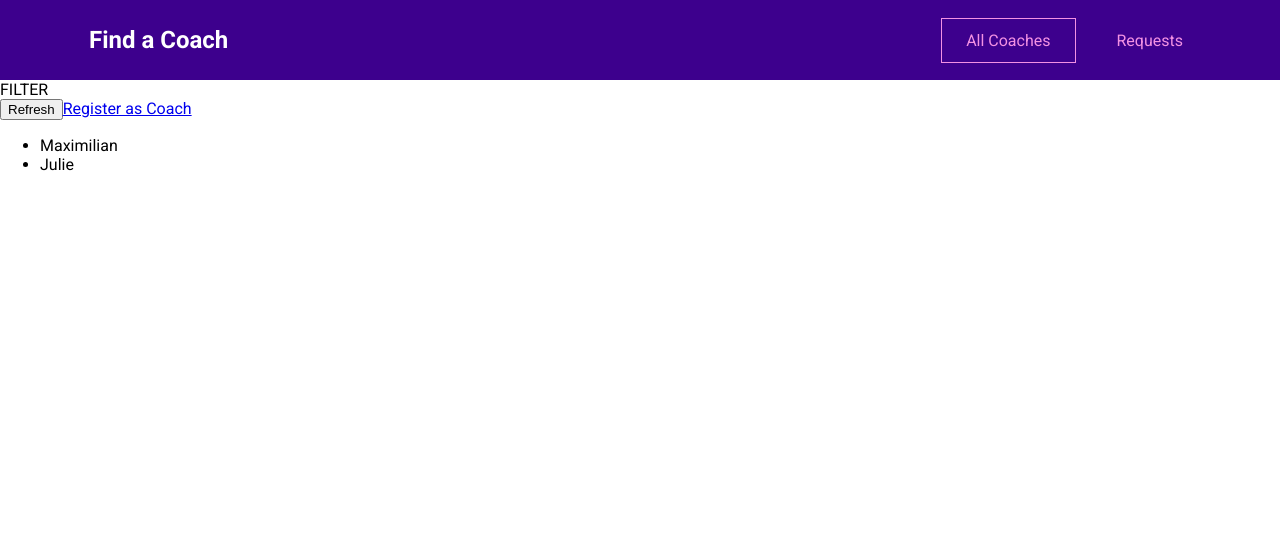
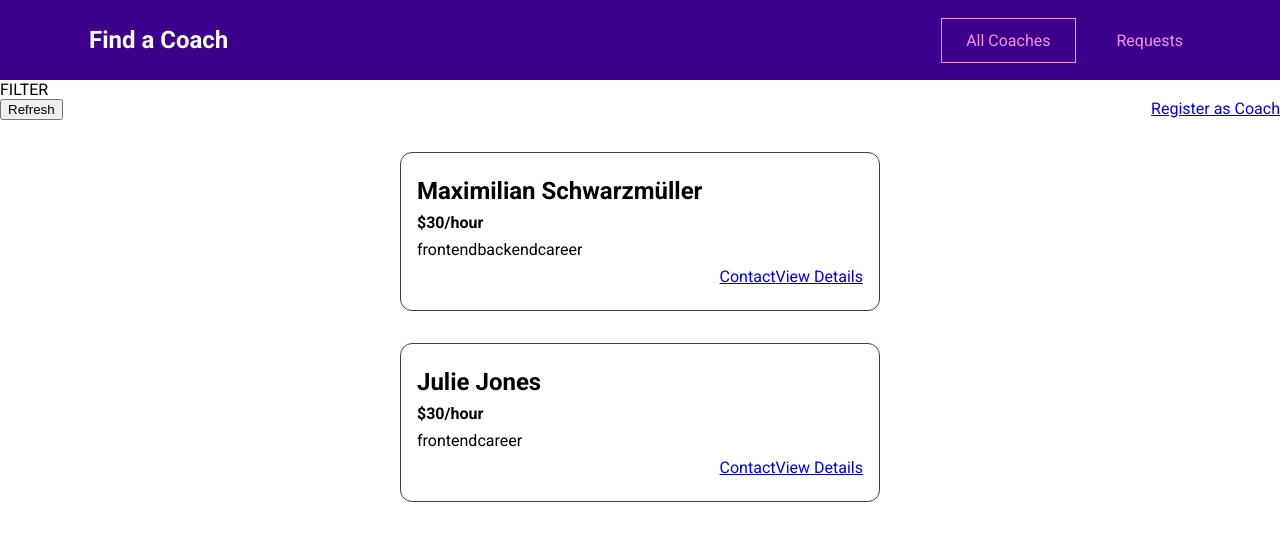
Before and after one commit to AbdallahRagab7/coach-app, a Vue app: page /coaches in a window 1280 px wide. Shown: the top 540 px of the page. Built offline with nearby package versions, Linux system fonts and the light colour scheme.

Commit message:
Work on CoachList , add CoachItem

```diff
--- /dev/null
+++ b/src/components/coaches/CoachItem.vue
@@ -0,0 +1,57 @@
+<template>
+  <li>
+    <h3>{{ fullName }}</h3>
+    <h4>${{ rate }}/hour</h4>
+    <div>
+      <span v-for="area in areas" :key="area">{{ area }}</span>
+    </div>
+    <div class="actions">
+      <router-link :to="coachContactLink">Contact</router-link>
+      <router-link :to="coachDetailsLink">View Details</router-link>
+    </div>
+  </li>
+</template>
+
+<script>
+export default {
+  props: ['id', 'firstName', 'lastName', 'rate', 'areas'],
+  computed: {
+    fullName() {
+      return this.firstName + ' ' + this.lastName;
+    },
+    coachContactLink() {
+      return this.$route.path + '/' + this.id + '/contact' // /coaches/c1/contact
+    },
+    coachDetailsLink() {
+      return this.$route.path + '/' + this.id; // /coaches/c1
+    }
+  }
+}
+</script>
+
+<style scoped>
+li {
+  margin: 1rem 0;
+  border: 1px solid #424242;
+  border-radius: 12px;
+  padding: 1rem;
+}
+
+h3 {
+  font-size: 1.5rem;
+}
+
+h3,
+h4 {
+  margin: 0.5rem 0;
+}
+
+div {
+  margin: 0.5rem 0;
+}
+
+.actions {
+  display: flex;
+  justify-content: flex-end;
+}
+</style>
--- a/src/pages/coaches/CoachesList.vue
+++ b/src/pages/coaches/CoachesList.vue
@@ -6,10 +6,18 @@
       <button>Refresh</button>
       <router-link to="/register">Register as Coach</router-link>
     </div>
+    <!-- coach data can't be access by vuex because its local (using for loop)
+    so u should use props to pass it from coachList to CoachItem -->
     <ul v-if="hasCoaches">
-      <li v-for="coach in filteredCoaches" :key="coach.id">
-        {{ coach.firstName }}
-      </li>
+      <coach-item
+        v-for="coach in filteredCoaches"
+        :key="coach.id"
+        :id="coach.id"
+        :first-name="coach.firstName"
+        :last-name="coach.lastName"
+        :rate="coach.hourlyRate"
+        :areas="coach.areas"
+      ></coach-item>
     </ul>
     <h3 v-else>No coaches found.</h3>
   </section>
@@ -17,14 +25,39 @@
 </template>
 
 <script>
+import CoachItem from '../../components/coaches/CoachItem.vue';
 export default {
+  components: {
+    CoachItem,
+  },
   computed: {
+
     filteredCoaches() {
       return this.$store.getters['coaches/coaches'];
     },
     hasCoaches() {
-      return this.$store.getters['coaches/hasCoaches'];
+      return this.$store.getters['coaches/hasCoaches'];// access through named space(coaches)
     }
   }
 }
 </script>
+
+<style scoped>
+
+ul {
+
+  display: flex;
+  flex-direction: column;
+  /* justify-content: center; */
+  /* justify-items: center; */
+  list-style: none;
+  margin: 1rem auto ;
+  padding: 0;
+  width: 30rem;
+}
+
+.controls {
+  display: flex;
+  justify-content: space-between;
+}
+</style>
--- a/src/store/index.js
+++ b/src/store/index.js
@@ -5,6 +5,7 @@
 const store = createStore({
   modules: {
     coaches: coachesModule
+    // coaches (named space) , use it to access getters,actions,mutations of this module by it
   }
 });
 
--- a/src/store/modules/coaches/getters.js
+++ b/src/store/modules/coaches/getters.js
@@ -2,7 +2,7 @@
   coaches(state) {
     return state.coaches;
   },
-  hasCoaches(state) {
+  hasCoaches(state) { // to check if no data
     return state.coaches && state.coaches.length > 0;
   }
 };
--- a/src/store/modules/coaches/index.js
+++ b/src/store/modules/coaches/index.js
@@ -4,6 +4,7 @@
 
 export default {
   namespaced: true,
+  // make entire module locked , wmt2drsh t3ml access ly ay 7aga fi module 8er by named space
   state() {
     return {
       coaches: [
```
